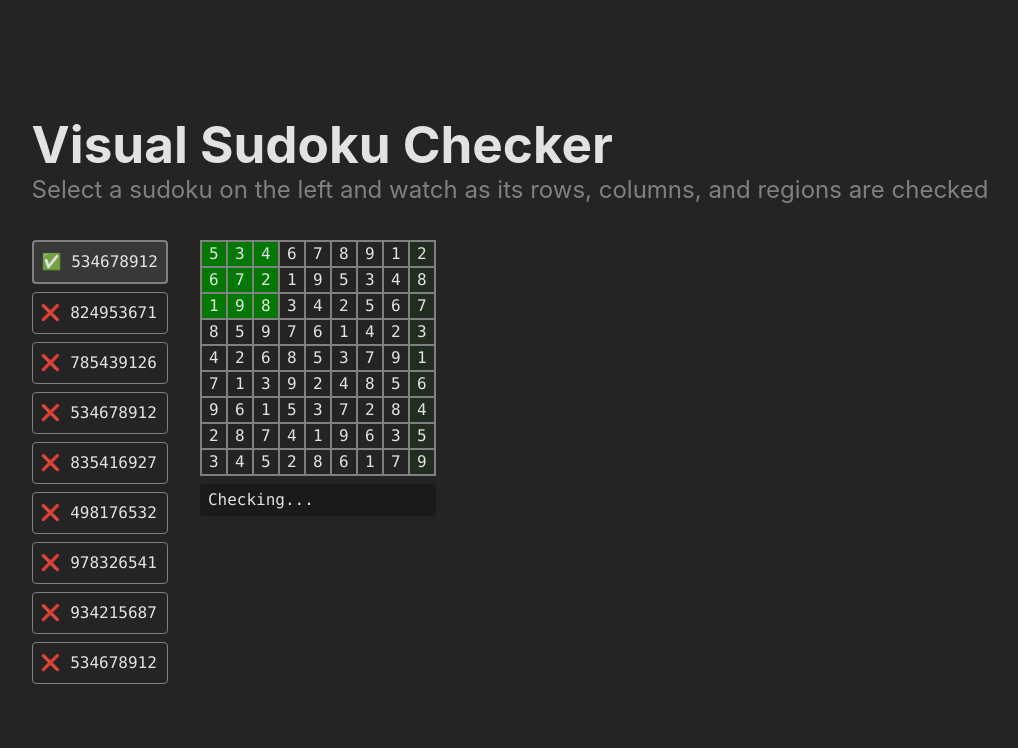
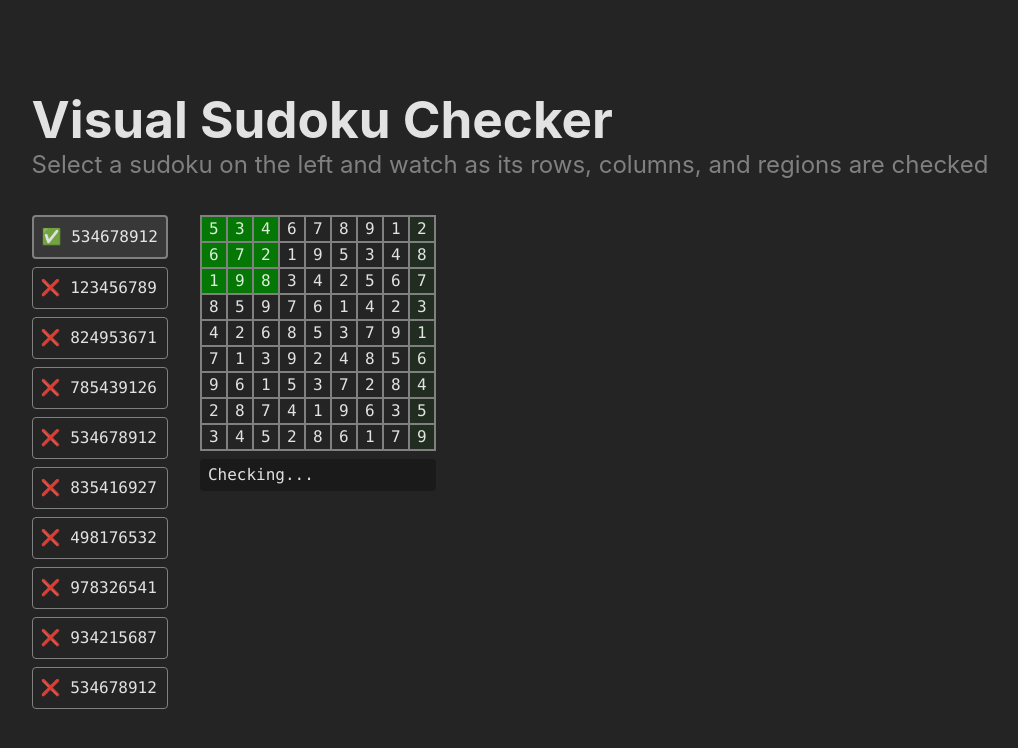
Before and after one commit to Cutaiar/sudoku-checker, a React (Vite) app: page / in a window 1280 px wide. Shown: the top 748 px of the page, without its empty margins (130-1148 px from the left). Built offline with nearby package versions, Linux system fonts and the light colour scheme.

Commit message:
Add invalid region

```diff
--- a/src/sudokus.ts
+++ b/src/sudokus.ts
@@ -31,6 +31,21 @@ export const sudokus: SudokuTestCase[] = [
       [3, 4, 5, 2, 8, 6, 1, 7, 9],
     ],
     valid: true,
+  },
+  {
+    sudoku: [
+      [1, 2, 3, 4, 5, 6, 7, 8, 9],
+      [2, 3, 4, 5, 6, 7, 8, 9, 1],
+      [3, 4, 5, 6, 7, 8, 9, 1, 2],
+      [4, 5, 6, 7, 8, 9, 1, 2, 3],
+      [5, 6, 7, 8, 9, 1, 2, 3, 4],
+      [6, 7, 8, 9, 1, 2, 3, 4, 5],
+      [7, 8, 9, 1, 2, 3, 4, 5, 6],
+      [8, 9, 1, 2, 3, 4, 5, 6, 7],
+      [9, 1, 2, 3, 4, 5, 6, 7, 8],
+    ],
+    valid: false,
+    errorIndex: 0,
   },
   {
     sudoku: [
```
